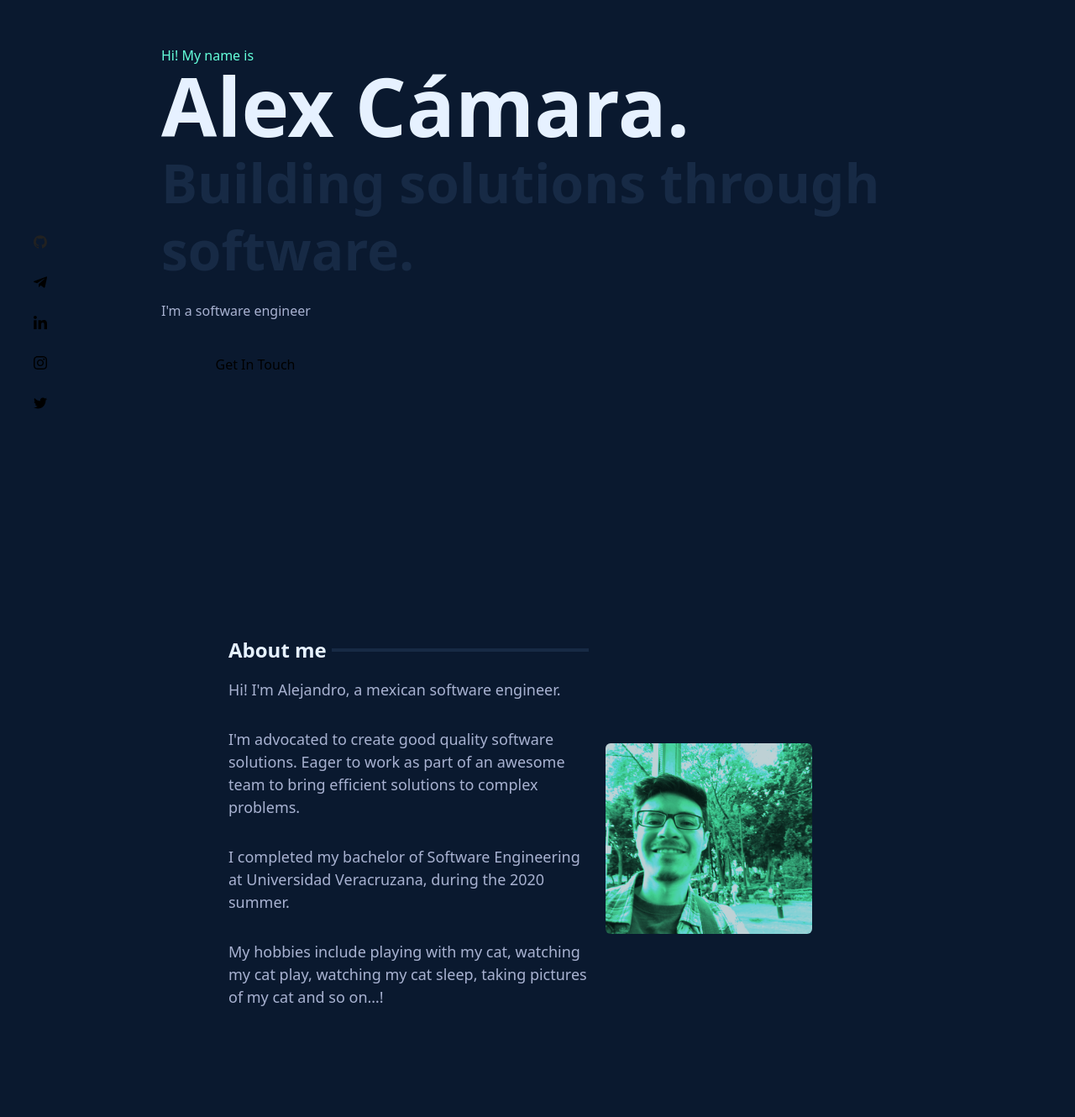
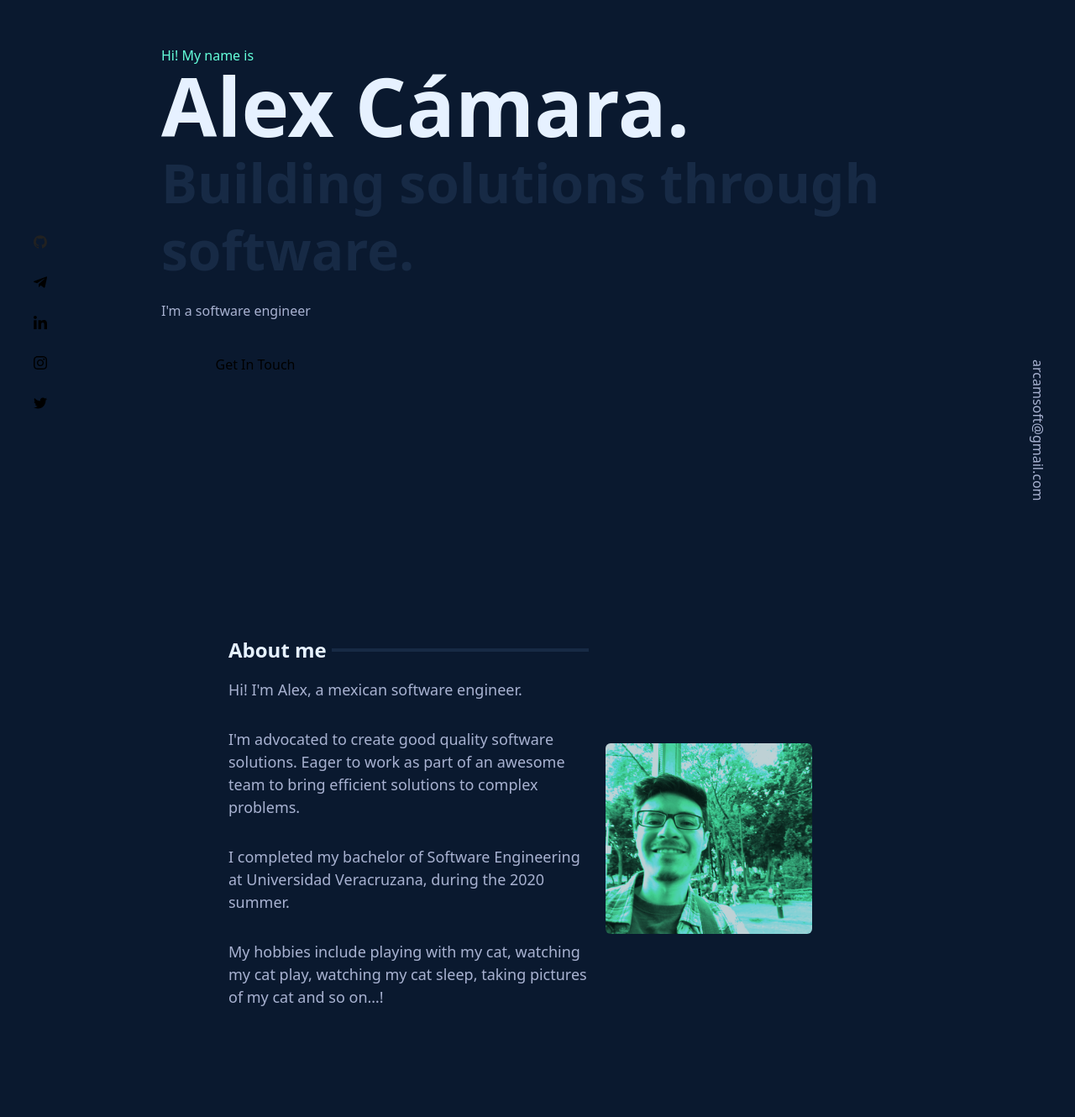
Before and after one commit to Alex-Camara/portfolio, a Vue app: page / in a window 1280 px wide. Shown: the part 140-1470 px from the top of the page at 84% size. Built offline with nearby package versions, Linux system fonts and the light colour scheme.

Commit message:
added logo

```diff
--- a/public/index.html
+++ b/public/index.html
@@ -4,7 +4,7 @@
     <meta charset="utf-8">
     <meta http-equiv="X-UA-Compatible" content="IE=edge">
     <meta name="viewport" content="width=device-width,initial-scale=1.0">
-    <link rel="icon" href="<%= BASE_URL %>favicon.ico">
+    <link rel="icon" href="<%= BASE_URL %>logo.svg">
     <title><%= htmlWebpackPlugin.options.title %></title>
   </head>
   <body>
--- a/src/App.vue
+++ b/src/App.vue
@@ -2,7 +2,7 @@
   <div id="app" class="bg-primary">
     <navbar @scroll="scrollToSection($event)"/>
     <contact-panel :me="me" class="hidden lg:flex top-0 left-0 h-screen w-24 lg:fixed z-30"/>
-    <right-panel/>
+    <right-panel :me="me"/>
     <home :me="me" class="mx-5 md:mx-24"/>
     <about-me ref="compAboutMe" class="md:mx-24"/>
     <experience ref="compExperience" class="md:mx-24"/>
@@ -42,22 +42,11 @@ import { VueClass } from '@vue/test-utils';
 export default class App extends Vue {
   private me!: Me;
   private created() {
+    document.title = 'Alex Cámara';
+
     this.me = new Me(1, 'Alejandro Cámara', 'Alex Cámara', 'arcamsoft@gmail.com', 'https://twitter.com/alexarcam',
                      'https://www.linkedin.com/in/alex-camara/', 'https://github.com/Alex-Camara',
                       'https://telegram.me/alexcamara', 'https://www.instagram.com/alex_arcam/');
-
-    // const callback = function(entries) {
-      // entries.forEach(entry => {
-        // entry.target.classList.toggle("is-visible");
-      // });
-    // };
-//
-    // const observer = new IntersectionObserver(callback);
-//
-    // const targets = document.querySelectorAll(".show-on-scroll");
-    // targets.forEach(function(target) {
-      // observer.observe(target);
-    // });
   }
 
   public scrollToSection(section: string) {
--- a/src/assets/styles/style.css
+++ b/src/assets/styles/style.css
@@ -38,6 +38,11 @@
     }
 }
 
+.vertical-text {
+	transform: rotate(90deg);
+	transform-origin: right top 0;
+}
+
 @import './buttons.scss';
 @import './hamburguer.css';
 @import './animation.css';
--- a/src/components/BlueButton.vue
+++ /dev/null
@@ -1,15 +0,0 @@
-<template>
-  <div class="button">
-      <button class="regular-button">{{ buttonText }}</button>
-  </div>
-</template>
-
-<script lang="ts">
-import { Component, Vue, Prop } from 'vue-property-decorator';
-
-@Component
-export default class BlueButton extends Vue {
-  @Prop({type: String, required: true})
-  public buttonText!: string;
-}
-</script>
--- a/src/components/Navbar.vue
+++ b/src/components/Navbar.vue
@@ -1,6 +1,10 @@
 <template>
   <div class="nav-div relative">
     <nav id="navbar" class="nav flex fixed w-screen justify-end h-24">
+
+        <div class="hidden lg:flex my-auto self-start mr-auto ml-8 " @click="location.reload()">
+            <img :src="`${publicPath}logo.svg`" class="h-10 cursor-pointer">
+        </div>
 
         <button id="hamburguer-button" class="hamburger--elastic flex mr-6 h-12 items-center self-center md:hidden z-50" type="button"
             @click="changeShowMenu"
@@ -44,11 +48,9 @@
 <script lang="ts">
 import { Component, Vue } from 'vue-property-decorator';
 
-import BlueButton from '@/components/BlueButton.vue';
 import Menu from '@/components/Menu.vue';
 @Component({
   components: {
-    BlueButton,
     'aside-menu': Menu,
   },
 })
@@ -62,7 +64,7 @@ export default class Navbar extends Vue {
     private showMenu = false;
     private isActive = false;
     private lastScrollPosition = window.pageYOffset;
-    private publicPath = process.env.publicPath;
+    private publicPath = process.env.BASE_URL;
 
     private changeShowMenu() {
         this.showMenu = !(this.showMenu);
--- a/src/components/ProjectBox.vue
+++ b/src/components/ProjectBox.vue
@@ -1,6 +1,6 @@
 <template>
-    <div class="flex flex-col bg-light-primary p-5 m-3 items-center rounded-md project-box">
-
+    <div class="flex">
+        <div class="flex flex-col items-center rounded-md project-box bg-light-primary p-5 m-3">
             <div id="project-header" class="flex w-full justify-between">
                 <img src="../assets/folder.svg" class="blue-icon h-10 self-center cursor-pointer mr-3"/>
                 <div class="flex">
@@ -28,6 +28,7 @@
                 </p>
             </div>
         </div>
+    </div>
 </template>
 
 <script lang="ts">
--- a/src/components/ProjectLeft.vue
+++ b/src/components/ProjectLeft.vue
@@ -14,7 +14,7 @@
             data-aos="fade-up" data-aos-duration="3000" data-aos-once="true">
         </div>
 
-        <div class="flex flex-col justify-center mx-auto w-full left-foreground lg:w-5/12">
+        <div class="flex flex-col justify-center mx-auto w-full left-foreground lg:w-5/12" data-aos="fade-left" data-aos-duration="2000" data-aos-once="true">
                 <p class="text-accent text-lg text-right">Pinned project</p>
                 <p class="text-white text-xl font-bold text-right">{{ project.getName() }}</p>
 
--- a/src/components/ProjectRight.vue
+++ b/src/components/ProjectRight.vue
@@ -1,6 +1,6 @@
 <template>
   <div class="flex">
-    <div class="flex flex-col justify-center w-full mx-auto right-foreground lg:w-5/12 z-50">
+    <div class="flex flex-col justify-center w-full mx-auto right-foreground lg:w-5/12 z-50" data-aos="fade-right" data-aos-duration="2000" data-aos-once="true">
       <p class="text-accent text-lg text-left">Pinned project</p>
       <p class="text-white text-xl font-bold text-left">
         {{ project.getName() }}
--- a/src/components/RightPanel.vue
+++ b/src/components/RightPanel.vue
@@ -1,12 +1,19 @@
 <template>
-  <div class="hidden lg:visible lg:flex justify-center top-0 right-0 h-screen w-24 fixed z-30">
-    <p></p>
+  <div class="hidden lg:flex justify-center top-0 right-0 h-screen w-24 fixed z-30 bg-primary">
+    <div class="w-3/12"></div>
+    <div class="w-5/12 h-48 mt-auto">
+      <p class="vertical-text text-center h-full text-dark-white">{{ me.getEmail() }}</p>
+    </div>
+    <div class="w-4/12"></div>
   </div>
 </template>
 
 <script lang="ts">
-import { Component, Vue } from 'vue-property-decorator';
+import { Component, Vue, Prop } from 'vue-property-decorator';
+import { Me } from "@/classes/Me";
 @Component
 export default class RightPanel extends Vue {
+  @Prop()
+  public me!: Me;
 }
 </script>
--- a/src/views/AboutMe.vue
+++ b/src/views/AboutMe.vue
@@ -30,7 +30,7 @@ import SectionTitle from '@/components/SectionTitle.vue';
 })
 export default class AboutMe extends Vue {
     private title = 'About me';
-    private paragraph1 = 'Hi! I\'m Alejandro, a mexican software engineer.';
+    private paragraph1 = 'Hi! I\'m Alex, a mexican software engineer.';
     private paragraph2 = 'I\'m advocated to create good quality software solutions. Eager to work as part of an awesome team to bring efficient solutions to complex problems.';
     private paragraph3 = 'I completed my bachelor of Software Engineering at Universidad Veracruzana, during the 2020 summer.';
     private paragraph4 = 'My hobbies include playing with my cat, watching my cat play, watching my cat sleep, taking pictures of my cat and so on…!';
--- a/src/views/MyProjects.vue
+++ b/src/views/MyProjects.vue
@@ -13,8 +13,8 @@
 
         <p class="text-white mx-auto font-bold my-10 text-xl">{{ subtitle }}</p>
 
-        <div class="flex flex-col lg:flex-row lg:flex-wrap w-full justify-center">
-            <project-box :project="project" v-for="(project, index) in notPinnedProjects" :key="project.getId()" class="lg:w-3/12" data-aos="fade-up" data-aos-duration="2000" :data-aos-delay="(100*index) + 100" data-aos-once="true"/>
+        <div class="flex flex-col flex-wrap lg:flex-row lg:flex-wrap lg:w-full justify-center lg:px-24">
+            <project-box :project="project" v-for="(project, index) in notPinnedProjects" :key="project.getId()" class="lg:w-4/12" data-aos="fade-up" data-aos-duration="2000" :data-aos-delay="(100*index) + 100" data-aos-once="true"/>
         </div>
     </div>
 </template>
```
Also changed, not shown: public/logo.svg (added), 1 other file (tests, documents, lock files or other folders). Lines whose indentation alone changed are shown as unchanged.
